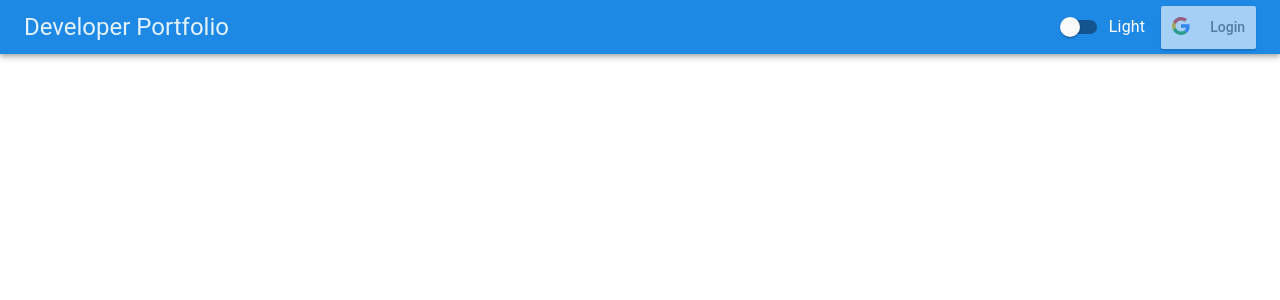
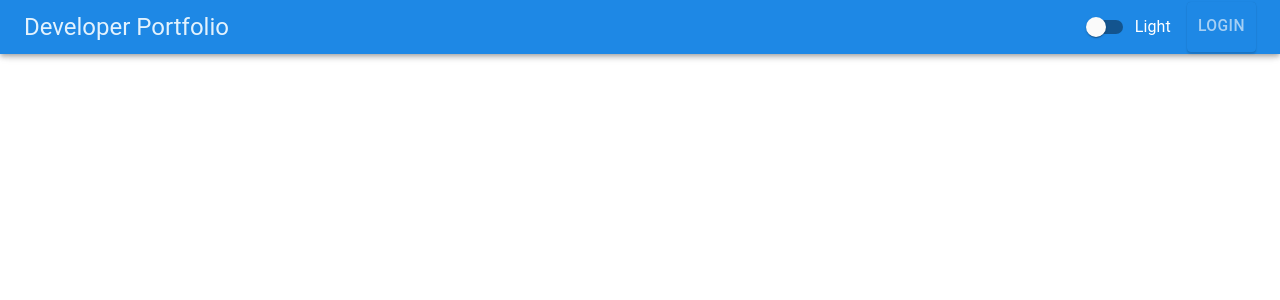
Before and after one commit to himanshuMaheshwari2311/Developer-Portfolio-Front-End, a React (Create React App) app: page /login in a window 1280 px wide. Shown: the top 300 px of the page. Built offline with nearby package versions, Linux system fonts and the light colour scheme; the HTML template or start-up script is replaced by a standard one.

Commit message:
Pushing latest changes

```diff
--- a/src/components/Body.tsx
+++ b/src/components/Body.tsx
@@ -1,13 +1,12 @@
+import { makeStyles } from '@material-ui/core/styles'
+import clsx from 'clsx'
 import React from 'react'
 import { Route, Switch } from 'react-router-dom'
-import Login from './Login'
-import Sidebar from './sidebar/Sidebar'
+import ProfileIcons from './account/ProfileIcons'
 import Dashboard from './dashboard/Dashboard'
 import Home from './Home'
-import { makeStyles } from '@material-ui/core/styles';
-import clsx from 'clsx';
-import ProfileIcons from './account/ProfileIcons'
 import LandingPage from './LandingPage'
+import Sidebar from './sidebar/Sidebar'
 
 const useStyles = makeStyles(theme => ({
   root: {
@@ -57,7 +56,7 @@ const Body: React.FC<any> = ({ user, setUser, open, setOpen }) => {
         [styles.contentShift]: open,
       })} style={{ marginLeft: user !== '' ? (open ? '240px' : '60px') : '0px' }}>
         <Switch>
-          <Route exact path={["/", "/home", '/dashboard']}>
+          <Route exact path={["/", '/dashboard']}>
             {userId !== null ?
               <Dashboard />
               :
--- a/src/components/LandingPage.tsx
+++ b/src/components/LandingPage.tsx
@@ -1,8 +1,6 @@
 import React from 'react';
 import { withRouter } from 'react-router-dom';
-import { Grid, makeStyles, Card, CardHeader, IconButton } from '@material-ui/core';
-import { FontAwesomeIcon } from '@fortawesome/react-fontawesome';
-import { faGithub } from '@fortawesome/free-brands-svg-icons';
+import { Grid, makeStyles} from '@material-ui/core';
 
 const useStyles = makeStyles(theme => ({
     root: {
@@ -26,6 +24,9 @@ const useStyles = makeStyles(theme => ({
         paddingTop: "10px",
         marginBottom: "0"
     },
+    mainSideImage: {
+        backgroundImage: '../assests/download.jpg',
+    }
 }));
 
 const LandingPage: React.FC = () => {
@@ -33,7 +34,7 @@ const LandingPage: React.FC = () => {
     return (
         <div className={classes.root}>
             <Grid container className={classes.gridContainer}>
-                <Grid item xs={12} sm={12} md={12}>
+                <Grid item xs={12} sm={12} md={12} className={classes.mainSideImage}>
 
                 </Grid>
             </Grid>
--- a/src/components/Login.tsx
+++ b/src/components/Login.tsx
@@ -1,15 +1,27 @@
-import React, { useEffect } from 'react'
-import GoogleLogin from 'react-google-login'
+import { makeStyles } from '@material-ui/core';
+import React from 'react';
+import GoogleLogin from 'react-google-login';
 import { withRouter } from 'react-router-dom';
 
+const useStyles = makeStyles(theme => ({
+    googleSignInButton: {
+        backgroundColor: 'transparent !important',
+        fontSize: '0.975rem !important',
+        minWidth: '64px !important',
+        transition: 'background-color 250ms cubic-bezier(0.4, 0, 0.2, 1) 0ms,box-shadow 250ms cubic-bezier(0.4, 0, 0.2, 1) 0ms,border 250ms cubic-bezier(0.4, 0, 0.2, 1) 0ms !important',
+        lineHeight: '1.75 !important',
+        borderRadius: '4px !important',
+        letterSpacing: '0.02857em !important',
+        textTransform: 'uppercase',
+        color: '#fff !important',
+        '&:hover': {
+            backgroundColor: 'transparent !important',
+        }
+    },
+}));
 
 const Login: React.FC<any> = ({ setUser, history }) => {
-
-    useEffect(() => {
-        if (localStorage.getItem("userId") != null) {
-            history.push("/dashboard");
-        }
-    })
+    const classes = useStyles();
 
     const loginAction = (response: any) => {
         try {
@@ -40,9 +52,11 @@ const Login: React.FC<any> = ({ setUser, history }) => {
         <GoogleLogin
             clientId="865958668201-3upung40a7uuidhh47hp34v91rggsgl8.apps.googleusercontent.com"
             buttonText="Login"
+            icon = {false}
             onSuccess={loginAction}
             onFailure={retryAction}
             cookiePolicy={'single_host_origin'}
+            className={classes.googleSignInButton}
         />
     );
 
--- a/src/components/dashboard/Dashboard.tsx
+++ b/src/components/dashboard/Dashboard.tsx
@@ -1,22 +1,25 @@
-import { Grid, Card, CardHeader, IconButton } from '@material-ui/core';
+import { faGithub, faLinkedin, faMedium, faStackOverflow } from '@fortawesome/free-brands-svg-icons';
+import { FontAwesomeIcon } from '@fortawesome/react-fontawesome';
+import { Card, CardHeader, Grid, IconButton } from '@material-ui/core';
 import { makeStyles } from '@material-ui/core/styles';
 import React from 'react';
 import { withRouter } from 'react-router-dom';
-import { FontAwesomeIcon } from '@fortawesome/react-fontawesome';
-import { faGithub, faLinkedin, faMedium, faStackOverflow } from '@fortawesome/free-brands-svg-icons';
-import HighChartPie from './charts/HighChartPie'
 import HighChartComponent from './charts/HighChartComponent';
+import HighChartPie from './charts/HighChartPie';
+
 
 const useStyles = makeStyles(theme => ({
     root: {
         display: 'flex',
         flexGrow: 1,
+        flex: 1,
     },
     iconStyle: {
         fontSize: "36px",
     },
     gridContainer: {
         margin: "5px",
+        flex: 1,
     },
     cardStyle: {
         background: "#fff",
@@ -37,7 +40,7 @@ const Dashboard: React.FC = () => {
 
     return (
         <div className={classes.root}>
-            <Grid container justify="center" alignContent="center" spacing={3} className={classes.gridContainer}>
+            <Grid container spacing={3} className={classes.gridContainer}>
                 <Grid item xs={12} sm={6} md={3}>
                     <Card className={classes.cardStyle}>
                         <CardHeader action={
--- a/src/components/sidebar/Sidebar.tsx
+++ b/src/components/sidebar/Sidebar.tsx
@@ -1,3 +1,6 @@
+import { faGithub, faLinkedin, faMedium, faStackOverflow } from '@fortawesome/free-brands-svg-icons'
+import { faChartBar, faUser } from '@fortawesome/free-solid-svg-icons'
+import { FontAwesomeIcon } from '@fortawesome/react-fontawesome'
 import CssBaseline from '@material-ui/core/CssBaseline'
 import Divider from '@material-ui/core/Divider'
 import Drawer from '@material-ui/core/Drawer'
@@ -10,8 +13,6 @@ import { createStyles, makeStyles, Theme, useTheme } from '@material-ui/core/sty
 import AccountBoxIcon from '@material-ui/icons/AccountBox'
 import ChevronLeftIcon from '@material-ui/icons/ChevronLeft'
 import ChevronRightIcon from '@material-ui/icons/ChevronRight'
-import FileCopyIcon from '@material-ui/icons/FileCopy'
-import HomeIcon from '@material-ui/icons/Home'
 import clsx from 'clsx'
 import React from 'react'
 import { withRouter } from 'react-router-dom'
@@ -103,7 +104,7 @@ const useStyles = makeStyles((theme: Theme) =>
         },
         iconButton: {
             color: theme.palette.secondary.main,
-            fontSize: "24px",
+            fontSize: "22px",
         }
     })
 );
@@ -145,7 +146,13 @@ const Sidebar: React.FC<any> = ({ open, setOpen, user, setUser, history }) => {
                     </div>
                     <Divider />
                     <List >
-                        {[{ label: 'Dashboard', component: <HomeIcon className={classes.iconButton} />, route: '/dashboard' }, { label: 'Accounts', component: <AccountBoxIcon className={classes.iconButton} />, route: '/account' }, { label: 'Github', component: <AccountBoxIcon className={classes.iconButton} />, route: '/github' }, { label: 'Stackoverflow', component: <AccountBoxIcon className={classes.iconButton} />, route: '/stackoverflow' }, { label: 'LinkedIn', component: <AccountBoxIcon className={classes.iconButton} />, route: '/linkedin' }, { label: 'Medium', component: <AccountBoxIcon className={classes.iconButton} />, route: '/medium' }, { label: 'Profile', component: <FileCopyIcon className={classes.iconButton} />, route: '/profile' }].map((listItem, index) => (
+                        {[{ label: 'Dashboard', component: <FontAwesomeIcon icon={faChartBar} className={classes.iconButton} />, route: '/dashboard' },
+                        { label: 'Accounts', component: <AccountBoxIcon className={classes.iconButton} />, route: '/account' },
+                        { label: 'Github', component: <FontAwesomeIcon icon={faGithub} className={classes.iconButton} />, route: '/github' },
+                        { label: 'Stackoverflow', component: <FontAwesomeIcon icon={faStackOverflow} className={classes.iconButton} />, route: '/stackoverflow' },
+                        { label: 'LinkedIn', component: <FontAwesomeIcon icon={faLinkedin} className={classes.iconButton} />, route: '/linkedin' },
+                        { label: 'Medium', component: <FontAwesomeIcon icon={faMedium} className={classes.iconButton} />, route: '/medium' },
+                        { label: 'Profile', component: <FontAwesomeIcon icon={faUser} className={classes.iconButton} />, route: '/profile' }].map((listItem, index) => (
                             <ListItem button key={index} >
                                 <ListItemIcon onClick={() => { route(listItem.route) }}>{listItem.component}</ListItemIcon>
                                 <ListItemText primary={listItem.label} color="inherit" />
--- a/src/shared/Header.tsx
+++ b/src/shared/Header.tsx
@@ -1,6 +1,6 @@
 import AppBar from '@material-ui/core/AppBar';
 import IconButton from '@material-ui/core/IconButton';
-import { createStyles, makeStyles, Theme, fade } from '@material-ui/core/styles';
+import { createStyles, makeStyles, Theme } from '@material-ui/core/styles';
 import Toolbar from '@material-ui/core/Toolbar';
 import Typography from '@material-ui/core/Typography';
 import MenuIcon from '@material-ui/icons/Menu';
@@ -15,6 +15,7 @@ const drawerWidth = 240;
 const useStyles = makeStyles((theme: Theme) =>
   createStyles({
     root: {
+      display: 'flex',
       flexGrow: 1,
     },
     appBar: {
@@ -61,7 +62,7 @@ const useStyles = makeStyles((theme: Theme) =>
   })
 );
 
-const Header: React.FC<any> = ({ user, setUser, open, setOpen }) => {
+const Header: React.FC<any> = ({ user, setUser, open, setOpen, history }) => {
 
   const classes = useStyles();
 
@@ -69,9 +70,15 @@ const Header: React.FC<any> = ({ user, setUser, open, setOpen }) => {
     setOpen(true);
   };
 
+  const logoutAction = () => {
+    setUser('');
+    localStorage.removeItem("userId");
+    history.push("/");
+  }
+
   return (
     <div className={classes.root}>
-      <AppBar position="static"
+      <AppBar position="fixed"
         className={clsx(classes.appBar, {
           [classes.appBarShift]: open,
         })}
@@ -94,17 +101,15 @@ const Header: React.FC<any> = ({ user, setUser, open, setOpen }) => {
           </Typography>
           <FormGroup>
             <FormControlLabel
-              control={<Switch  aria-label="login switch" />}
+              control={<Switch aria-label="login switch" />}
               label={'Light'}
             />
           </FormGroup>
           {user !== '' ?
-            <Button style={{color:"#fff"}}>Logout</Button>
+            <Button style={{ color: "#fff" }} onClick={logoutAction}>Logout</Button>
             :
-            <Login setUser={setUser}/>
-
+            <Login setUser={setUser} />
           }
-
         </Toolbar>
       </AppBar>
     </div>
```
Also changed, not shown: src/assets/download.jpg (added).
